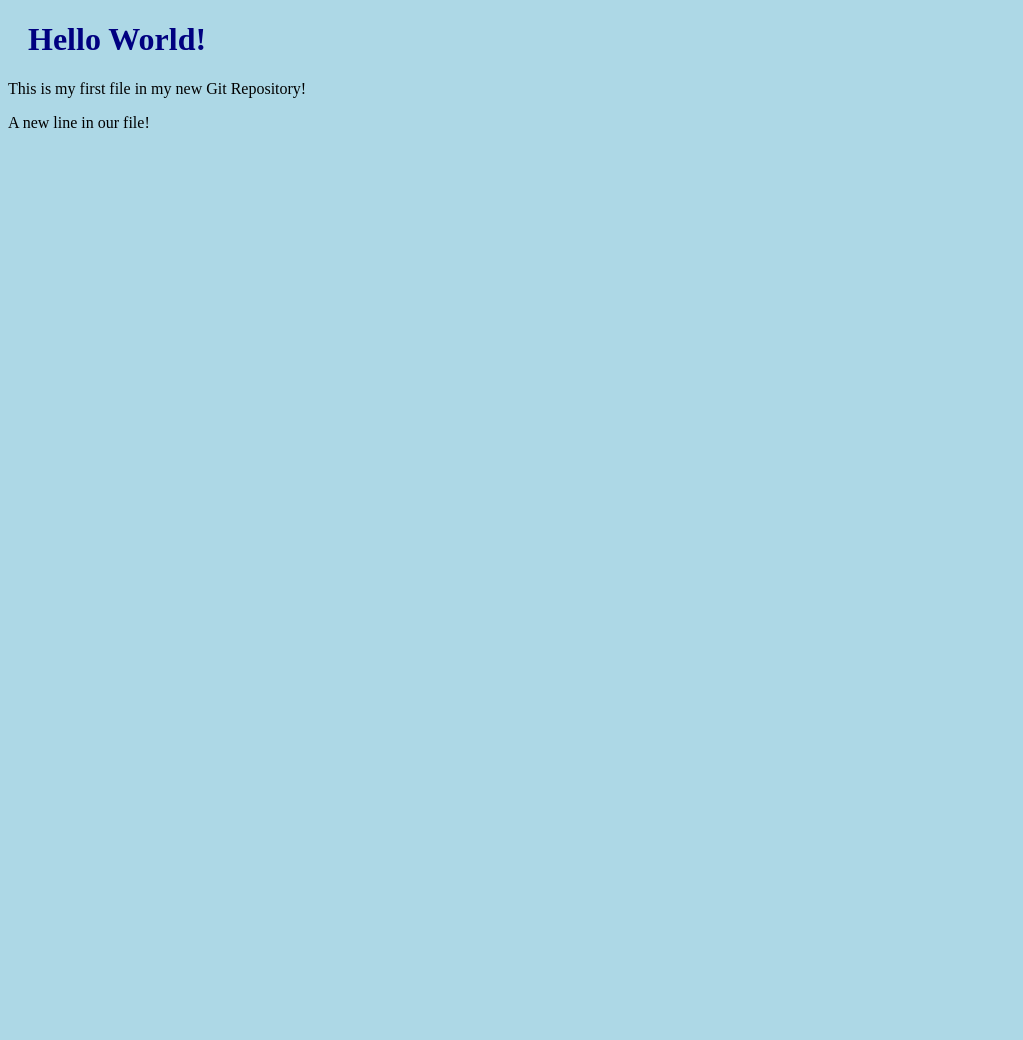
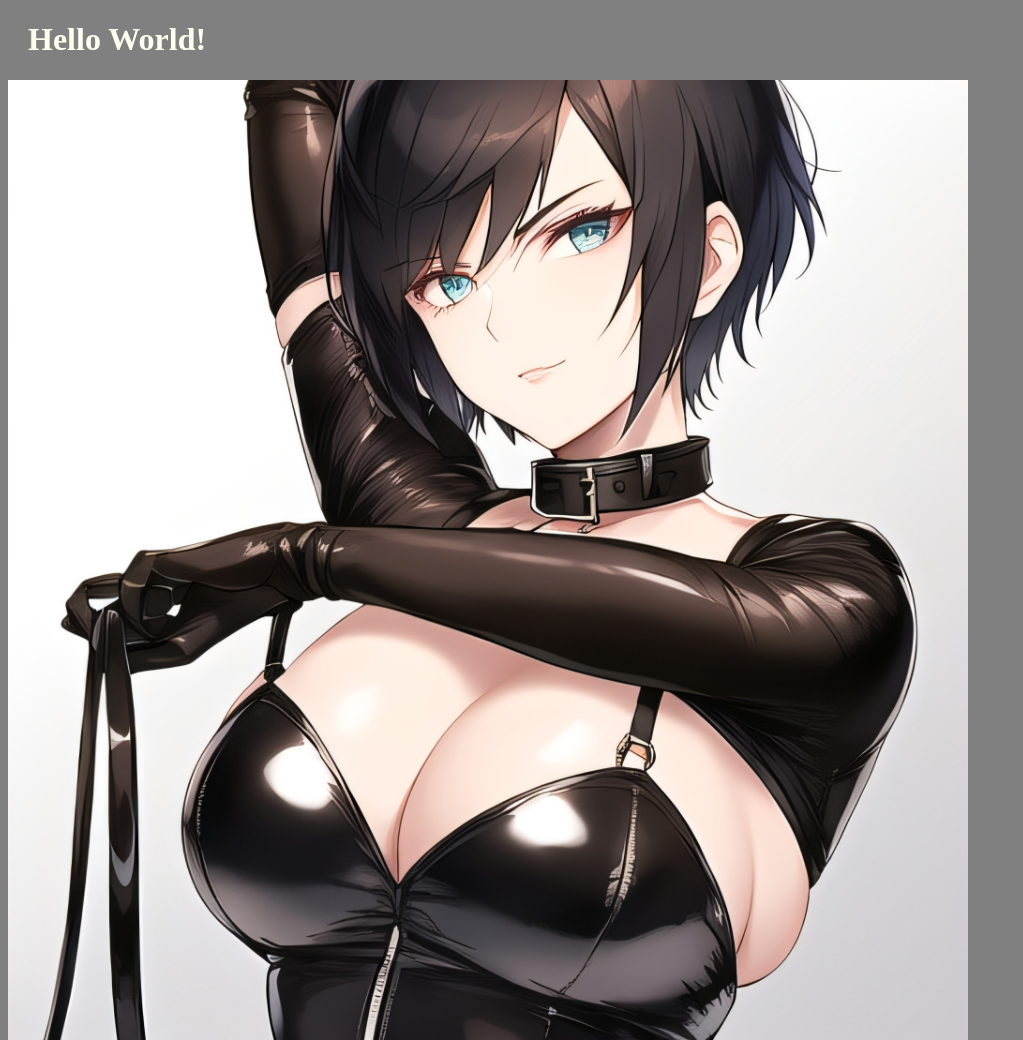
Before and after one commit to Kei587/hello-world, a plain HTML site: page index.html in a window 1280 px wide. Shown: the top 1040 px of the page, without its empty margins (0-1023 px from the left). Before the commit the page ends 800 px from the top, so only its background shows below. Drawn offline with Linux system fonts and the light colour scheme.

Commit message:
Added an image to Hello World and coordinated font color

```diff
--- a/bluestyle.css
+++ b/bluestyle.css
@@ -1,8 +1,8 @@
 body {
-    background: lightblue;
+    background: gray;
 }
 
-h1 {
-    color: navy;
+h1, p {
+    color: ivory;
     margin-left: 20px;
 }
--- a/index.html
+++ b/index.html
@@ -6,6 +6,8 @@
     </head>
     <body>
         <h1>Hello World!</h1>
+        <div><img src="./images/top_image.jpg" alt="A woman in bondage"
+        style="width: 100%; max-width: 960px;"></div>
         <p>This is my first file in my new Git Repository!</p>
         <p>A new line in our file!</p>
     </body>
```
Also changed, not shown: images/top_image.jpg (added).
